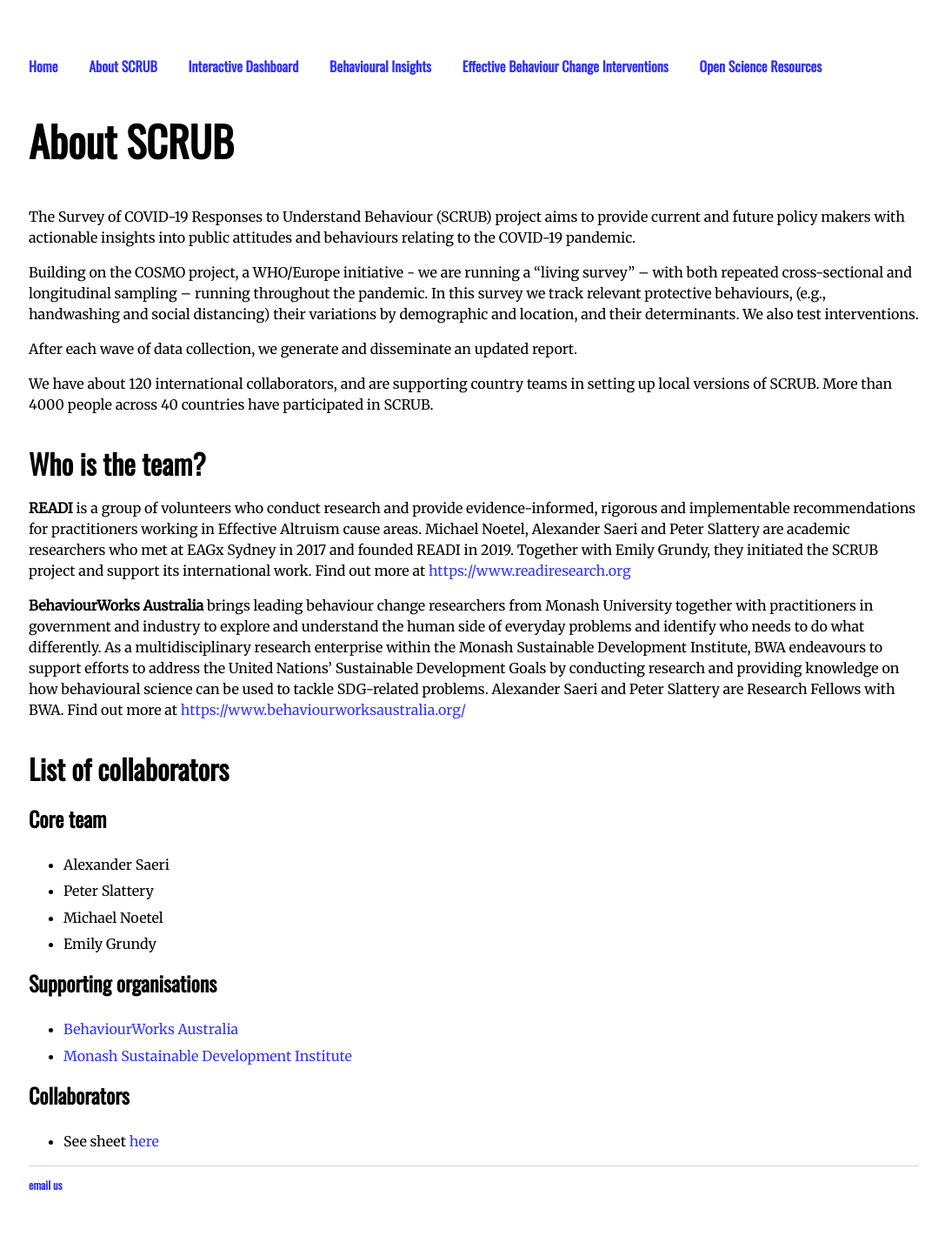
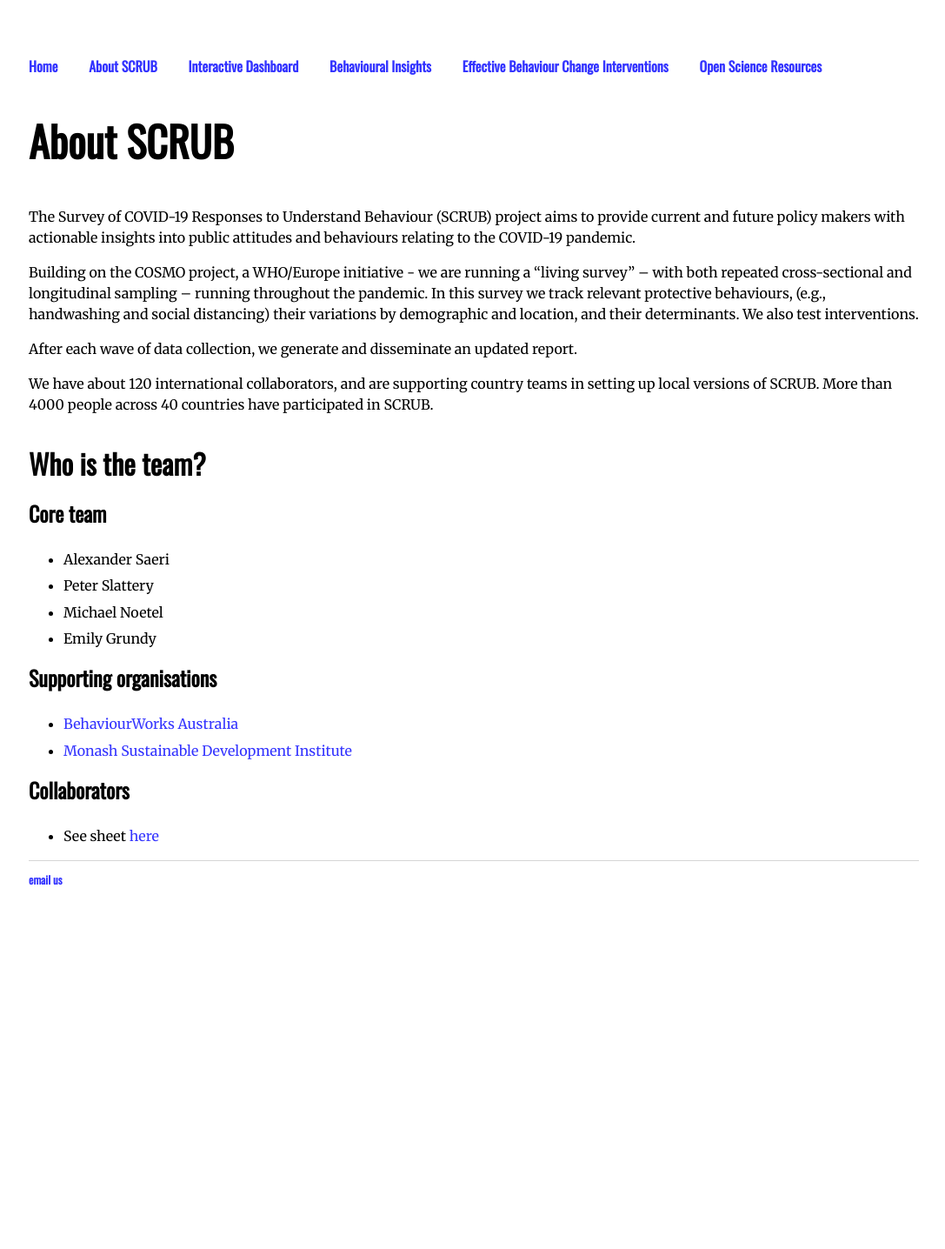
Before and after one commit to aksaeri/scrub, a Jekyll site: the page built from pages/about.md, in a window 1280 px wide. Shown: the whole page at 87% size, without its empty margins (95-1182 px from the left). Built offline with Jekyll 4.4.1, drawn with Linux system fonts in a browser that asks for light colours; after the commit the page ends 1085 px from its top, so only the background shows below that.

Commit message:
Update about.md

```diff
--- a/pages/about.md
+++ b/pages/about.md
@@ -16,12 +16,6 @@
 
 ## Who is the team?
 
-**READI** is a group of volunteers who conduct research and provide evidence-informed, rigorous and implementable recommendations for practitioners working in Effective Altruism cause areas. Michael Noetel, Alexander Saeri and Peter Slattery are academic researchers who met at EAGx Sydney in 2017 and founded READI in 2019. Together with Emily Grundy, they initiated the SCRUB project and support its international work. Find out more at [https://www.readiresearch.org](https://www.readiresearch.org)
-
-**BehaviourWorks Australia** brings leading behaviour change researchers from Monash University together with practitioners in government and industry to explore and understand the human side of everyday problems and identify who needs to do what differently. As a multidisciplinary research enterprise within the Monash Sustainable Development Institute, BWA endeavours to support efforts to address the United Nations' Sustainable Development Goals by conducting research and providing knowledge on how behavioural science can be used to tackle SDG-related problems. Alexander Saeri and Peter Slattery are Research Fellows with BWA. Find out more at [https://www.behaviourworksaustralia.org/](https://www.behaviourworksaustralia.org/)
-
-## List of collaborators
-
 ### Core team
 
 - Alexander Saeri
@@ -34,6 +28,5 @@
 - [BehaviourWorks Australia](https://www.behaviourworksaustralia.org/)
 - [Monash Sustainable Development Institute](https://www.monash.edu/sustainable-development)
 
-
 ### Collaborators
 - See sheet [here](https://docs.google.com/spreadsheets/d/1nCX3ygkSaI3FW-PpkuZ3Gi_FllWgDrSHYV9SPcLOQb8/edit?usp=sharing)
```
